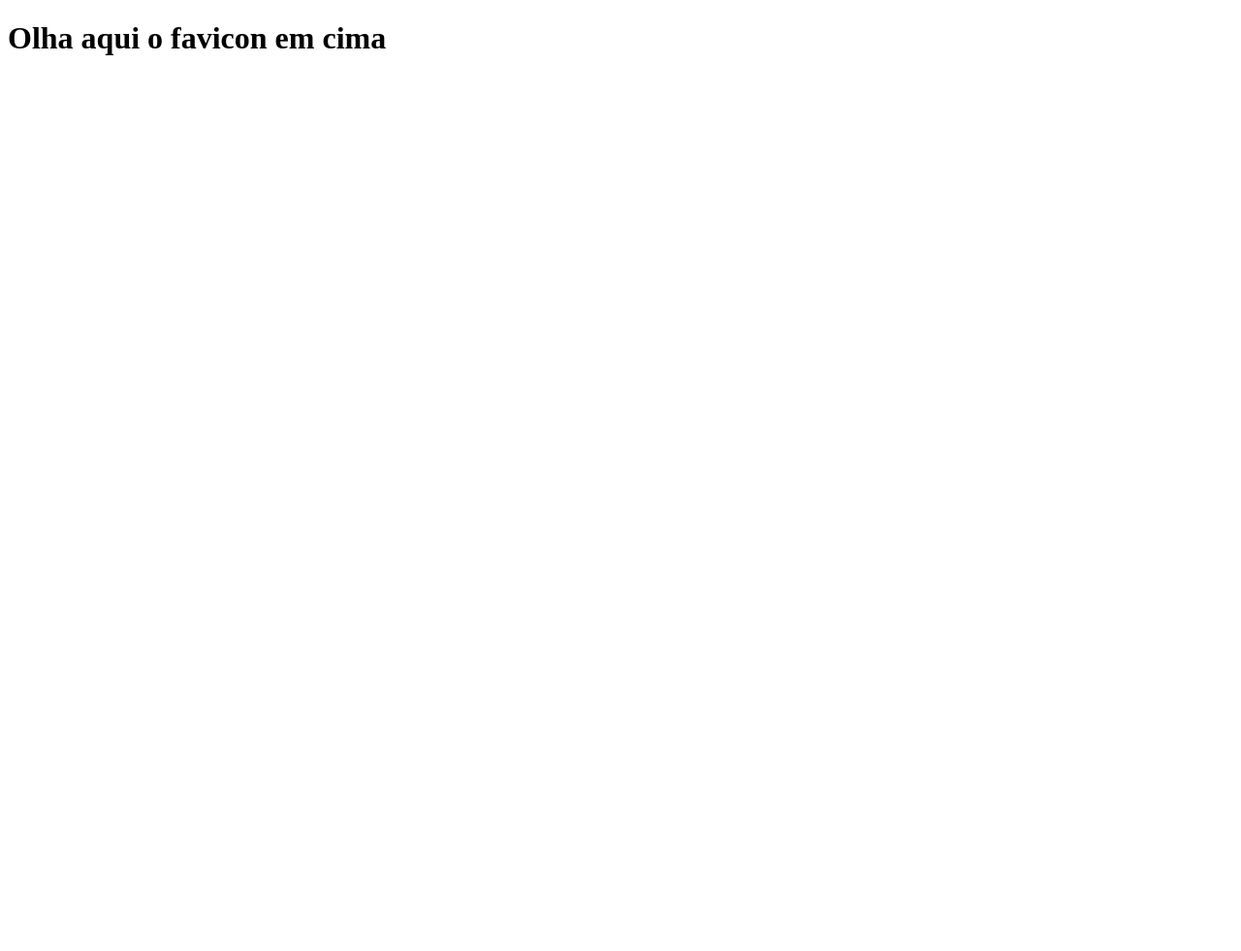
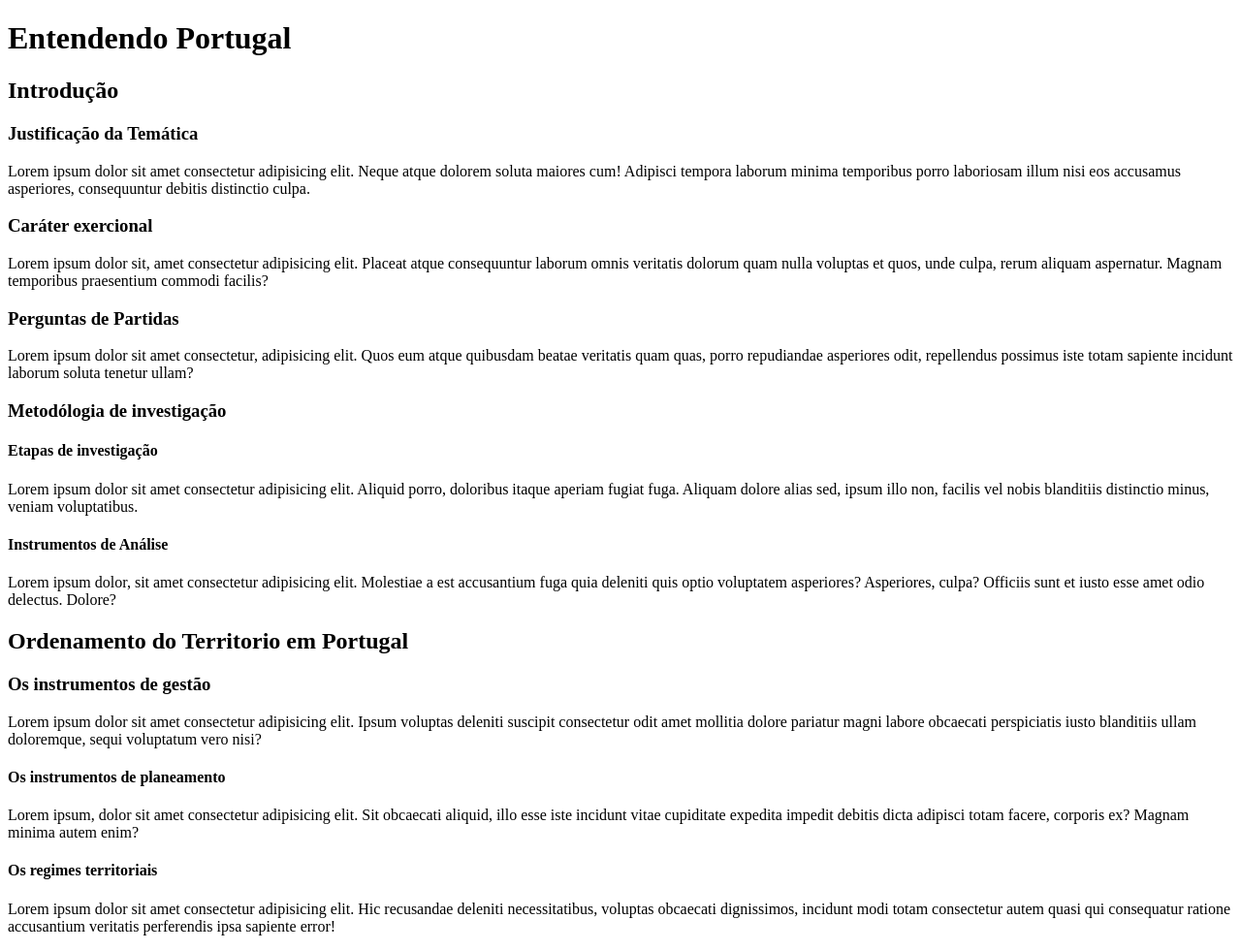
Before and after one commit to eslleyrn/Jornada-web, a plain HTML site: page index.html in a window 1280 px wide. Shown: the whole page at 97% size. Before the commit the page ends 800 px from the top, so only its background shows below. Drawn offline with Linux system fonts and the light colour scheme.

Commit message:
Hierarquia de textos

```diff
--- a/index.html
+++ b/index.html
@@ -3,10 +3,29 @@
 <head>
     <meta charset="UTF-8">
     <meta name="viewport" content="width=device-width, initial-scale=1.0">
-    <link rel="shortcut icon" href="Bokehlicia-Captiva-Libreoffice-base.ico" type="image/x-icon">
-    <title>Teste de Favicon</title>
+    <link rel="shortcut icon" href="Bokehlicia-Captiva-Chat-bubbles.ico" type="image/x-icon">
+    <title>Hierarquia de titulos</title>
 </head>
 <body>
-    <h1>Olha aqui o favicon em cima </h1>
+    <h1>Entendendo Portugal</h1>
+    <h2>Introdução</h2>
+    <h3>Justificação da Temática</h3>
+    <p>Lorem ipsum dolor sit amet consectetur adipisicing elit. Neque atque dolorem soluta maiores cum! Adipisci tempora laborum minima temporibus porro laboriosam illum nisi eos accusamus asperiores, consequuntur debitis distinctio culpa.</p>
+    <h3>Caráter exercional</h3>
+    <p>Lorem ipsum dolor sit, amet consectetur adipisicing elit. Placeat atque consequuntur laborum omnis veritatis dolorum quam nulla voluptas et quos, unde culpa, rerum aliquam aspernatur. Magnam temporibus praesentium commodi facilis?</p>
+    <h3>Perguntas de Partidas</h3>
+    <p>Lorem ipsum dolor sit amet consectetur, adipisicing elit. Quos eum atque quibusdam beatae veritatis quam quas, porro repudiandae asperiores odit, repellendus possimus iste totam sapiente incidunt laborum soluta tenetur ullam?</p>
+    <h3>Metodólogia de investigação</h3>
+    <h4>Etapas de investigação</h4>
+    <p>Lorem ipsum dolor sit amet consectetur adipisicing elit. Aliquid porro, doloribus itaque aperiam fugiat fuga. Aliquam dolore alias sed, ipsum illo non, facilis vel nobis blanditiis distinctio minus, veniam voluptatibus.</p>
+    <h4>Instrumentos de Análise </h4>
+    <p>Lorem ipsum dolor, sit amet consectetur adipisicing elit. Molestiae a est accusantium fuga quia deleniti quis optio voluptatem asperiores? Asperiores, culpa? Officiis sunt et iusto esse amet odio delectus. Dolore?</p>
+    <h2>Ordenamento do Territorio em Portugal</h2>
+    <h3>Os instrumentos de gestão</h3>
+    <p>Lorem ipsum dolor sit amet consectetur adipisicing elit. Ipsum voluptas deleniti suscipit consectetur odit amet mollitia dolore pariatur magni labore obcaecati perspiciatis iusto blanditiis ullam doloremque, sequi voluptatum vero nisi?</p>
+    <h4>Os instrumentos de planeamento</h4>
+    <p>Lorem ipsum, dolor sit amet consectetur adipisicing elit. Sit obcaecati aliquid, illo esse iste incidunt vitae cupiditate expedita impedit debitis dicta adipisci totam facere, corporis ex? Magnam minima autem enim?</p>
+    <h4>Os regimes territoriais </h4>
+    <p>Lorem ipsum dolor sit amet consectetur adipisicing elit. Hic recusandae deleniti necessitatibus, voluptas obcaecati dignissimos, incidunt modi totam consectetur autem quasi qui consequatur ratione accusantium veritatis perferendis ipsa sapiente error!</p>
 </body>
 </html>
```
Also changed, not shown: Bokehlicia-Captiva-Chat-bubbles.ico (deleted), Bokehlicia-Captiva-Libreoffice-base.ico (deleted), Justicon-Free-Simple-Line-Plan-Planning-Management-Chart-Business.ico (deleted), favicon.ico (deleted).
